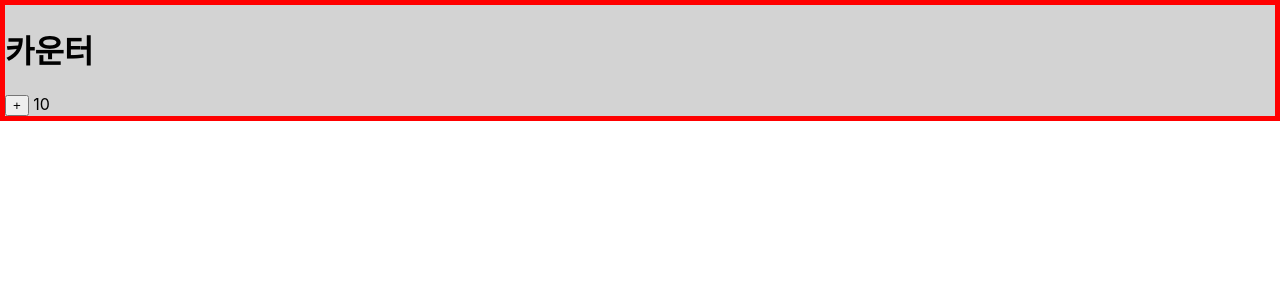
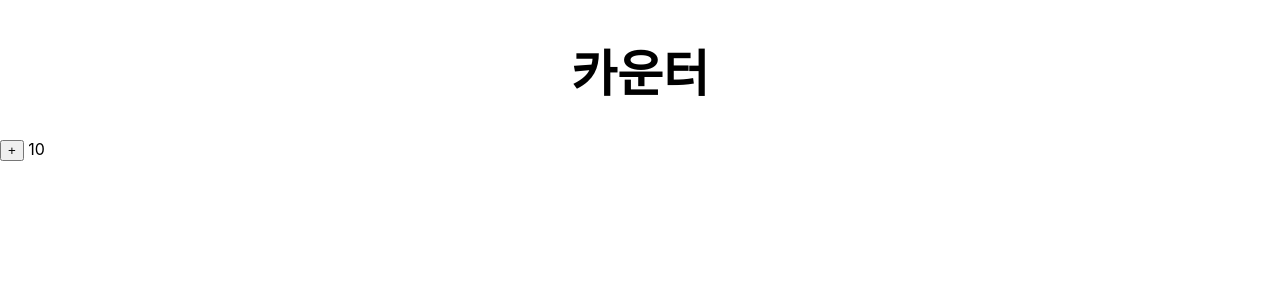
Before and after one commit to siu2388/elice_AI7, a React (Create React App) app in the folder 05-react1/0329react/: page / in a window 1280 px wide. Shown: the top 300 px of the page. Built offline with nearby package versions, Linux system fonts and the light colour scheme.

Commit message:
css외부 파일로 설정하기

```diff
--- a/05-react1/0329react/src/App.css
+++ b/05-react1/0329react/src/App.css
@@ -1,38 +1,4 @@
-.App {
+.title {
   text-align: center;
+  font-size: 50px;
 }
-
-.App-logo {
-  height: 40vmin;
-  pointer-events: none;
-}
-
-@media (prefers-reduced-motion: no-preference) {
-  .App-logo {
-    animation: App-logo-spin infinite 20s linear;
-  }
-}
-
-.App-header {
-  background-color: #282c34;
-  min-height: 100vh;
-  display: flex;
-  flex-direction: column;
-  align-items: center;
-  justify-content: center;
-  font-size: calc(10px + 2vmin);
-  color: white;
-}
-
-.App-link {
-  color: #61dafb;
-}
-
-@keyframes App-logo-spin {
-  from {
-    transform: rotate(0deg);
-  }
-  to {
-    transform: rotate(360deg);
-  }
-}
--- a/05-react1/0329react/src/App.js
+++ b/05-react1/0329react/src/App.js
@@ -1,4 +1,5 @@
 import React, { useState } from "react";
+import './App.css';
 
 function Counter({ title, initValue }) {
   const [count, setCount] = useState(initValue);
@@ -11,14 +12,14 @@ function Counter({ title, initValue }) {
     //   return oldCount + 1;
     // });
   }
-  //react css 입히는 법
-  const design={
-    border:'5px solid red',
-    backgroundColor:'lightgray'
-  }
+  // //react css 입히는 법 div={design} 사용
+  // const design={
+  //   border:'5px solid red',
+  //   backgroundColor:'lightgray'
+  // }
   return (
-    <div style={design}>
-      <h1>{title}</h1>
+    <div>
+      <h1 className='title'>{title}</h1>
       <button onClick={up}>+</button> {count}
     </div>
   );
```
